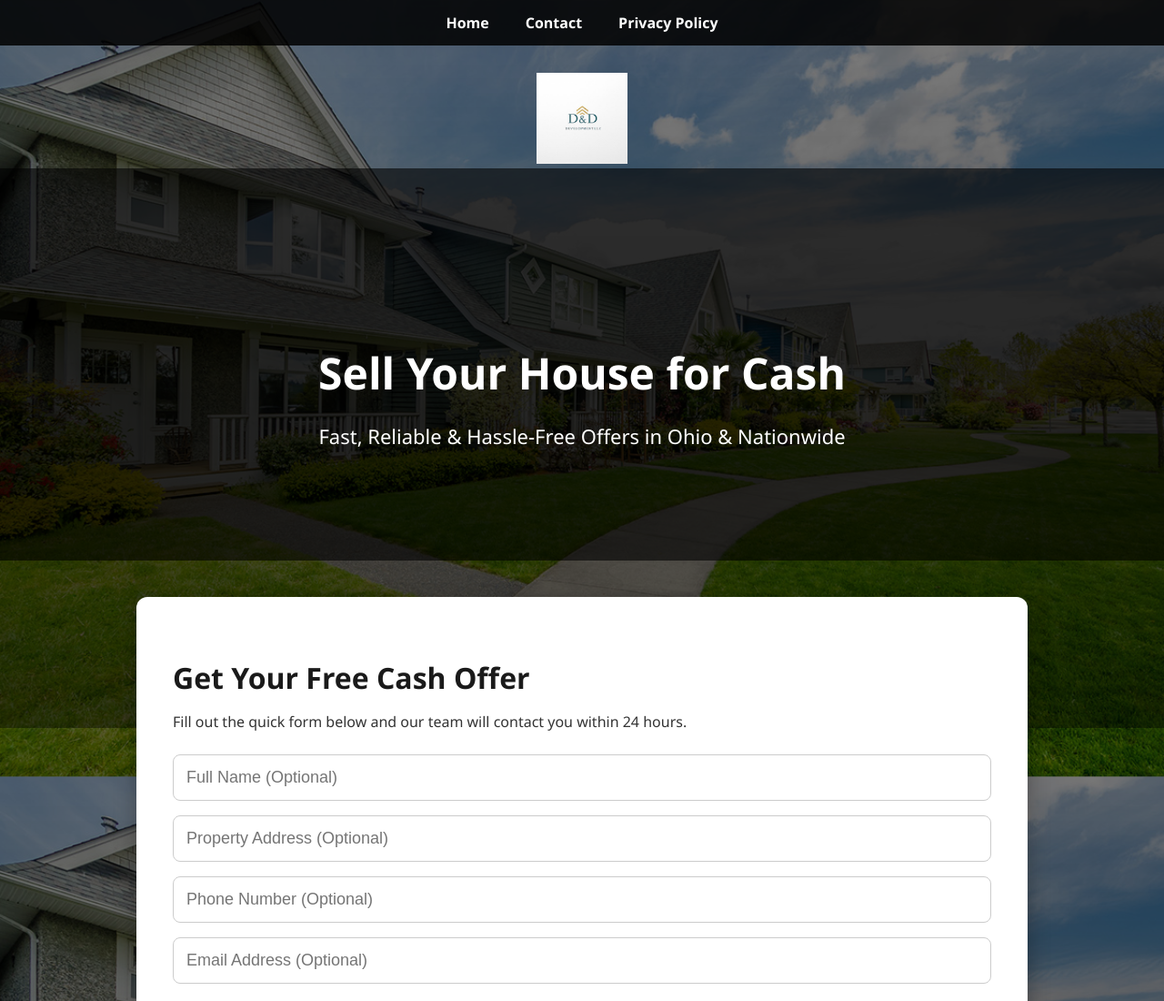
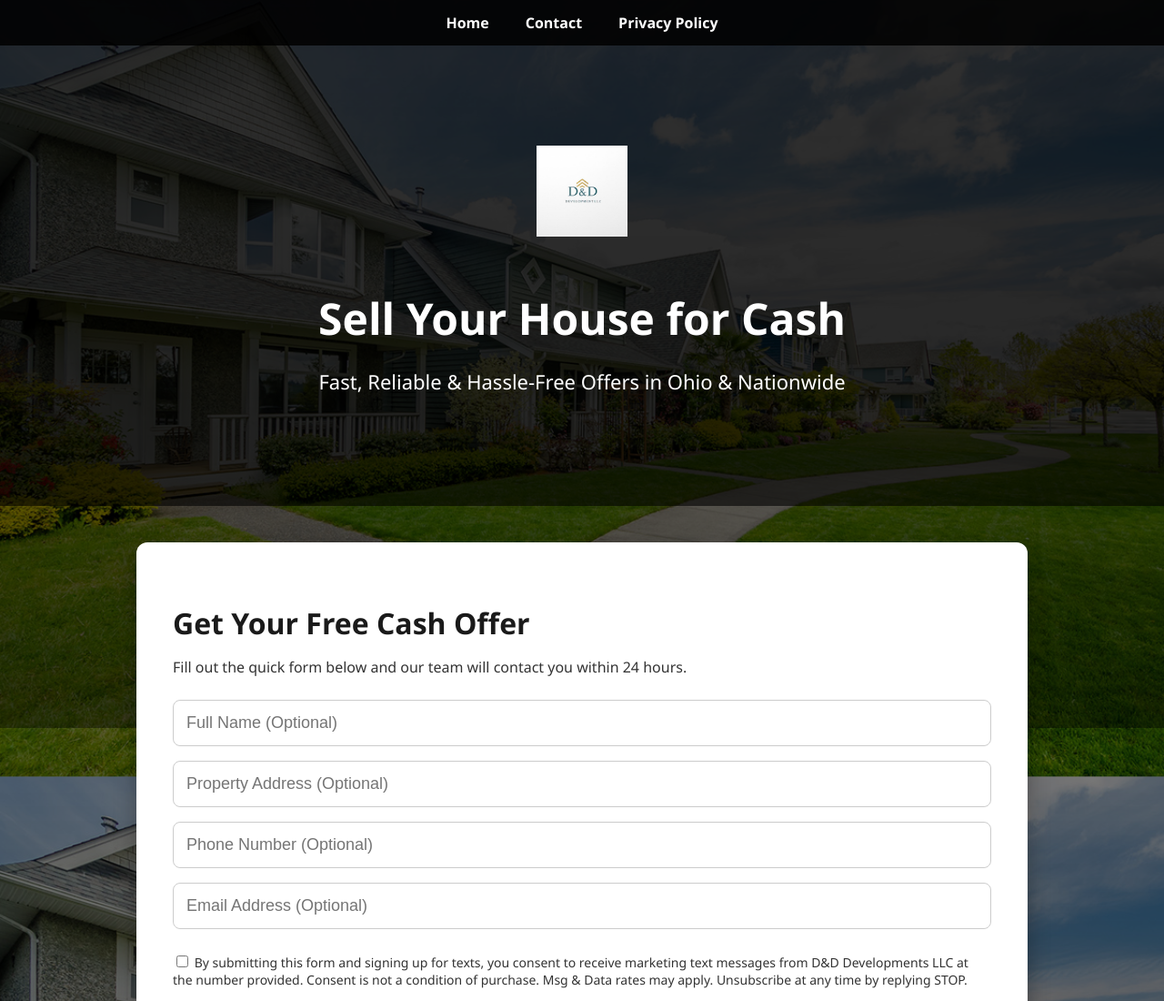
Before and after one commit to dddevelopments/dddevelopments, a plain HTML site: page index.html in a window 1280 px wide. Shown: the top 1100 px of the page at 91% size. Drawn offline with Linux system fonts and the light colour scheme.

Commit message:
Update index.html

```diff
--- a/index.html
+++ b/index.html
@@ -188,12 +188,9 @@
   <a href="contact.html">Contact</a>
   <a href="privacy.html">Privacy Policy</a>
 </div>
-      <!-- לוגו במרכז -->
-<div style="text-align: center; margin-top: 80px;">
-  <img src="logo.jpg" alt="D&D Developments Logo" style="height: 100px;">
-</div>
 
   <div class="header">
+     <img src="logo.jpg" alt="D&D Developments Logo" style="height: 100px; margin-bottom: 20px;">
     <h1>Sell Your House for Cash</h1>
     <p>Fast, Reliable & Hassle-Free Offers in Ohio & Nationwide</p>
   </div>
```
